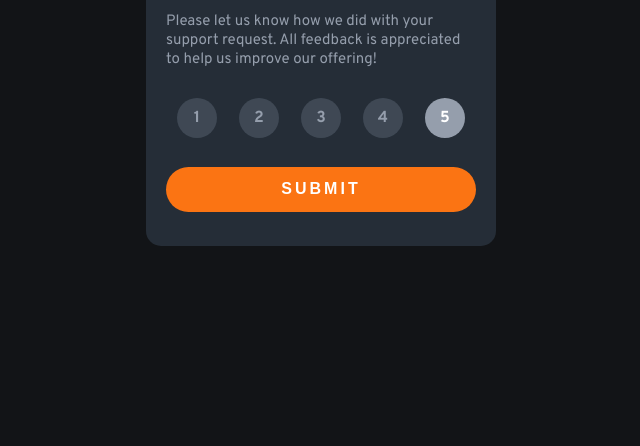
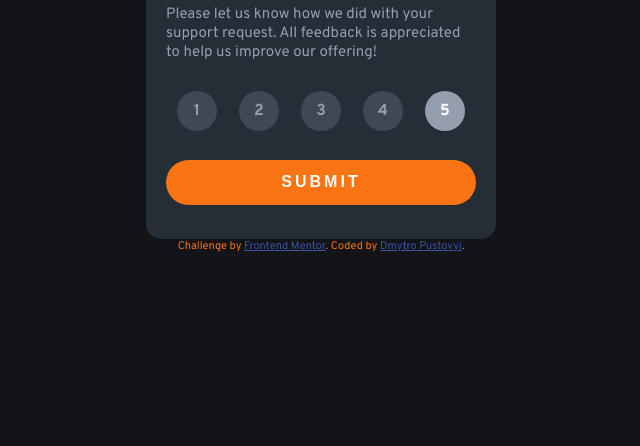
Before and after one commit to PustovyiDima/Interactive-rating-component, a plain HTML site: page index.html in a window 1280 px wide. Shown: the part 354-800 px from the top of the page, without its empty margins (319-959 px from the left). Drawn offline with Linux system fonts and the light colour scheme.

Commit message:
fix some bugs

```diff
--- a/index.html
+++ b/index.html
@@ -73,12 +73,12 @@
 
 
 
-  <!-- <footer>
+  <footer>
     <div class="attribution">
       Challenge by <a href="https://www.frontendmentor.io?ref=challenge" target="_blank">Frontend Mentor</a>.
-      Coded by <a href="#">Your Name Here</a>.
+      Coded by <a href="#">Dmytro Pustovyi</a>.
     </div>
-  </footer> -->
+  </footer>
 
 
 </body>
--- a/style.css
+++ b/style.css
@@ -149,6 +149,7 @@ p {
 .attribution {
     font-size: 11px;
     text-align: center;
+    color: var(--orange);
 }
 
 .attribution a {
```
